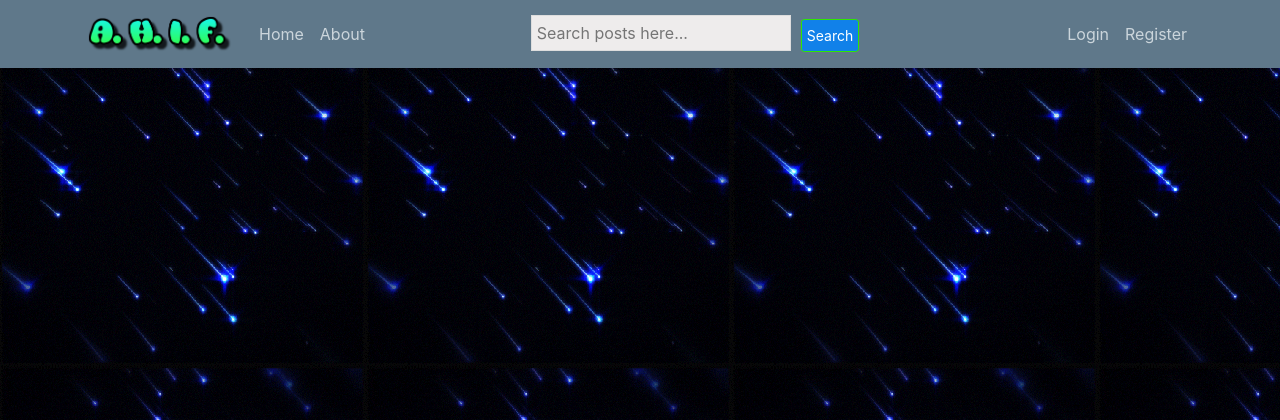
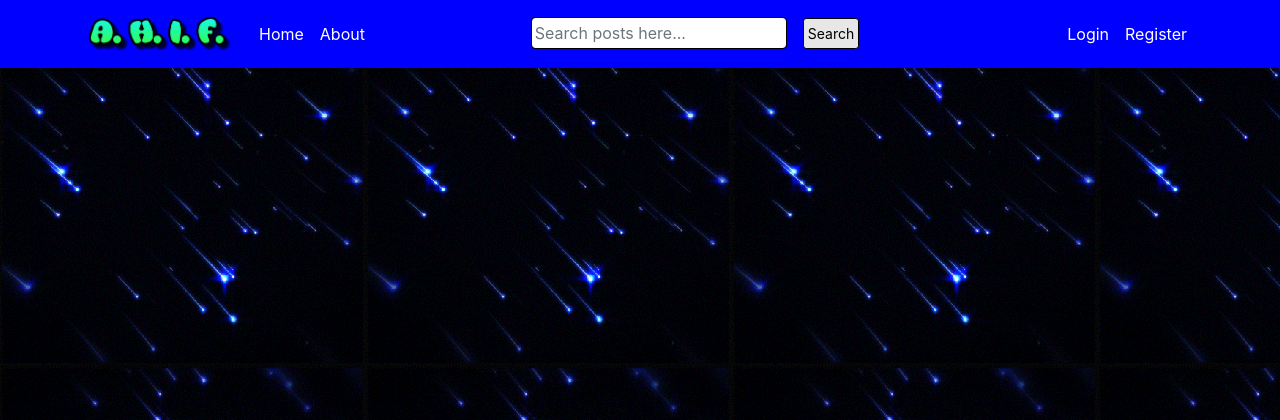
Before and after one commit to hadifawaz1999/AHIF-Blog, a Django app: page / in a window 1280 px wide. Shown: the top 420 px of the page. Run offline with Django 3.2, Linux system fonts and the light colour scheme; data that the repository does not hold is empty; some libraries are stand-ins or nearby versions.

Commit message:
changed color on navbar

```diff
--- a/blog/static/blog/css/main.css
+++ b/blog/static/blog/css/main.css
@@ -24,15 +24,15 @@ body {
   }
 
   .bg-steel {
-    background-color: #5f788a;
+    background-color: blue;
   }
 
   .site-header .navbar-nav .nav-link {
-    color: #cbd5db;
+    color: #ffffff;
   }
 
   .site-header .navbar-nav .nav-link:hover {
-    color: #ffffff;
+    color: #ffffffcc;
   }
 
   .site-header .navbar-nav .nav-link.active {
@@ -101,21 +101,29 @@ body {
     margin-right: 200px;
   }
 
-  .form-inline input {
-    vertical-align: middle;
+  /* .form-inline {
+    display: inline-block;
+    flex-flow: row wrap;
+    align-items: center;
+  } */
+
+  .form-inline .search-bar {
+    /* display: inline-block ; */
+    /* vertical-align: middle; */
     margin: 5px 10px 5px 0;
-    padding: 7px;
-    background-color: rgb(238, 236, 236);
-    border: 1px solid #ddd;
-    font: 50px;
+    padding: 3px;
+    background-color: rgb(255, 255, 255);
+    border: 1px solid rgb(0, 0, 0);
+    font: 30px;
 
   }
 
-  .form-inline button {
-    padding: 7px 7px;
-    background-color: rgb(25, 171, 255);
-    border: 1px solid #ddd;
-    color: white;
+  .form-inline .btn {
+    padding: 4px 4px;
+    background-color: rgb(231, 231, 231);
+    border: 1px solid rgb(0, 0, 0);
+    color: black;
+    margin-left: 6px;
   }
 
   .for_about {
--- a/blog/templates/blog/base.htm
+++ b/blog/templates/blog/base.htm
@@ -42,9 +42,9 @@
           <!-- Search Bar -->
             <form action="{% url 'search-bar' %}" method="GET" class="form-inline ">
               {% csrf_token %}
-                <input id="search_bar" class="mt-1" type="text" name="search" id="id_q" placeholder="Search posts here..."
+                <input id="search_bar" class="form-control search-bar mt-1" type="text" name="search" id="id_q" placeholder="Search posts here..."
                   value="{{ request.GET.search }}">
-              <button class="btn btn-primary btn-sm mt-1" type="submit">Search</button>
+              <button class="btn btn-sm" type="submit">Search</button>
             </form>
 
           <!-- Navbar Right Side -->
```
